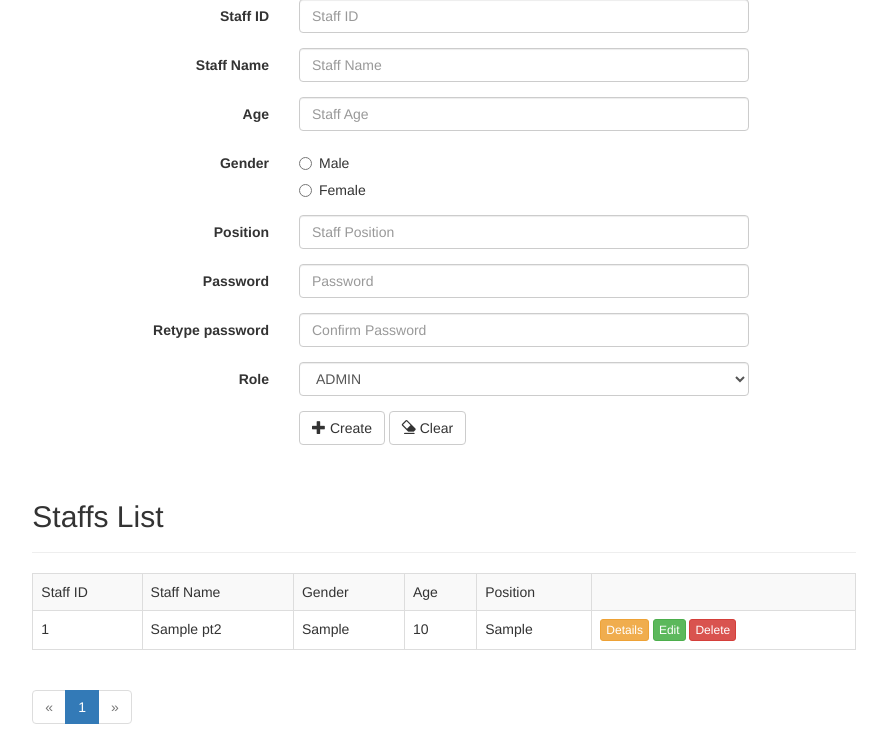
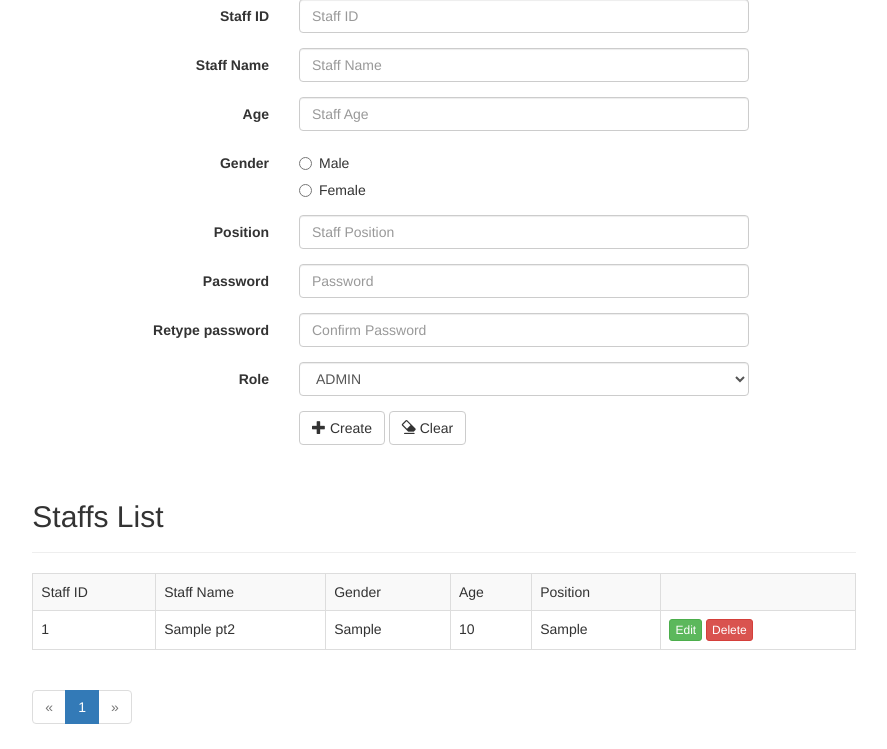
Before and after one commit to cindy-nst/web-programming, a PHP site: page /staffs.php in a window 1280 px wide. Shown: the part 186-935 px from the top of the page, without its empty margins (196-1083 px from the left). Run offline with PHP 8.4, Linux system fonts and the light colour scheme; the visitor is signed in with stand-in values (Sample User, id 1); tables that the repository leaves empty or names only in its code hold one stand-in row (values such as "Sample post"); some libraries are stand-ins or nearby versions.

Commit message:
Deleted details button in both customers and staffs tables.

```diff
--- a/customers.php
+++ b/customers.php
@@ -126,7 +126,6 @@ include_once 'customers_crud.php';
 							<td><?php echo $readrow['fld_age']; ?></td>
 							<td><?php echo $readrow['fld_gender']; ?></td>
 							<td>
-								<a href="customers.php?pid=<?php echo $readrow['fld_customer_id']; ?>" class="btn btn-warning btn-xs" role="button">Details</a>
 								<a href="customers.php?edit=<?php echo $readrow['fld_customer_id']; ?>" class="btn btn-success btn-xs" role="button"> Edit </a>
 								<a href="customers.php?delete=<?php echo $readrow['fld_customer_id']; ?>" onclick="return confirm('Are you sure to delete?');" class="btn btn-danger btn-xs" role="button">Delete</a>
 							</td>
--- a/staffs.php
+++ b/staffs.php
@@ -165,7 +165,6 @@ include_once 'staffs_crud.php';
             <td><?php echo $readrow['fld_age']; ?></td>
             <td><?php echo $readrow['fld_position']; ?></td>
             <td>
-              <a href="staffs.php?pid=<?php echo $readrow['fld_staff_id']; ?>" class="btn btn-warning btn-xs" role="button">Details</a>
               <a href="staffs.php?edit=<?php echo $readrow['fld_staff_id']; ?>" class="btn btn-success btn-xs" role="button"> Edit </a>
               <a href="staffs.php?delete=<?php echo $readrow['fld_staff_id']; ?>" onclick="return confirm('Are you sure to delete?');" class="btn btn-danger btn-xs" role="button">Delete</a>
             </td>
```
